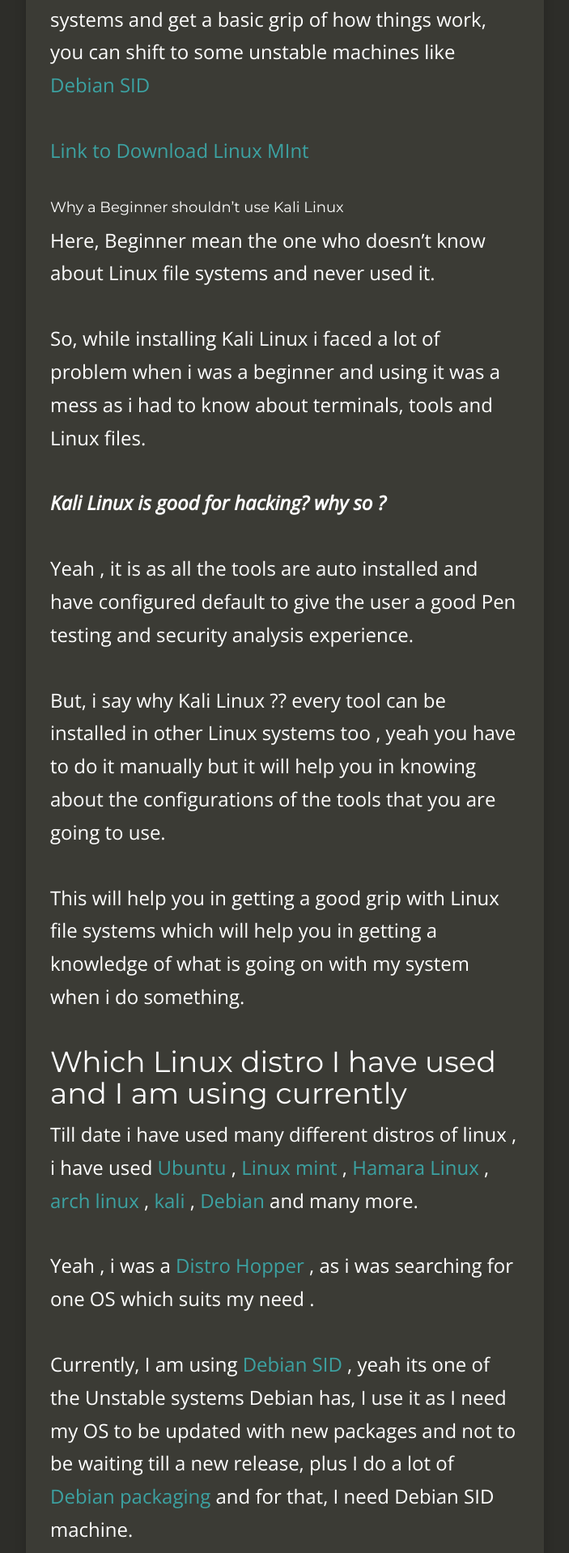
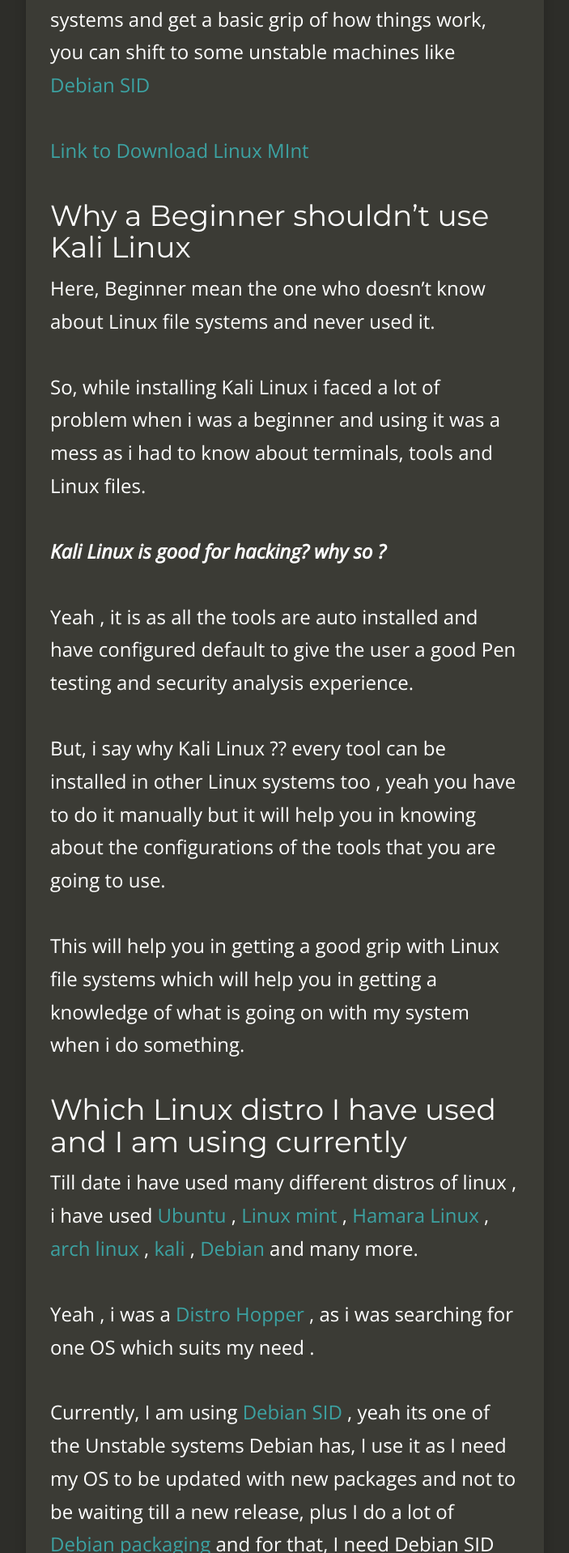
Before and after one commit to Manas-kashyap/Manas-kashyap.github.io, a Jekyll site: the page built from _posts/2018-11-13-Which-Linux-OS-to-use.md, in a window 1280 px wide. Shown: the part 2962-4880 px from the top of the page at 81% size, without its empty margins (288-991 px from the left). Built offline with Jekyll 4.4.1, drawn with Linux system fonts in a browser that asks for light colours; nearby versions of some CDN libraries; comment, search, counter and statistics services are not loaded.

```diff
--- a/_posts/2018-11-13-Which-Linux-OS-to-use.md
+++ b/_posts/2018-11-13-Which-Linux-OS-to-use.md
@@ -47,7 +47,7 @@ And , once you get to know about the Linux file systems and get a basic grip of
 
 [Link to Download Linux MInt](https://linuxmint.com/download.php)
 
-#### Why a Beginner shouldn't use Kali Linux
+## Why a Beginner shouldn't use Kali Linux
 
 Here, Beginner mean the one who doesn't know about Linux file systems and never used it.
 
```
Also changed, not shown: 1 other file.
